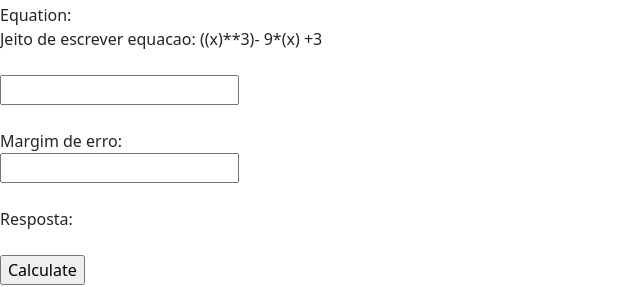
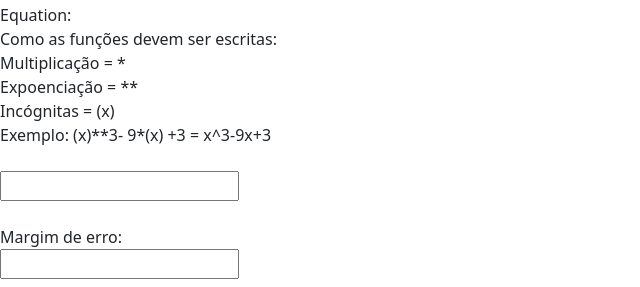
Before and after one commit to MatheusMatsuo/ProjetoCalcNum, a plain HTML site: page index.html in a window 1280 px wide. Shown: the part 53-340 px from the top of the page, without its empty margins (0-640 px from the left). Drawn offline with nearby package versions, Linux system fonts and the light colour scheme.

Commit message:
Commit final

```diff
--- a/index.html
+++ b/index.html
@@ -13,7 +13,13 @@
     <form id="form">
         <div id="container">
             <label for="equation">Equation: </label>
-            <div>Jeito de escrever equacao: ((x)**3)- 9*(x) +3</div>
+            <div>Como as funções devem ser escritas:
+                <br> Multiplicação = *
+                <br> Expoenciação = **
+                <br> Incógnitas = (x)
+                <br> Exemplo: (x)**3- 9*(x) +3 = x^3-9x+3
+            </div>
+
             <br>
             <div>
                 <input type="text" id="equation">
--- a/js.js
+++ b/js.js
@@ -39,6 +39,8 @@ function bissecao(f,e){
         var erro = e;
         var inter = 0;
         var media;
+
+        erro = erro.replaceAll(',' , '.');
         while (Math.abs(b - a) / 2 > erro) {
             media = (a + b) / 2;
             inter = 1;
```
